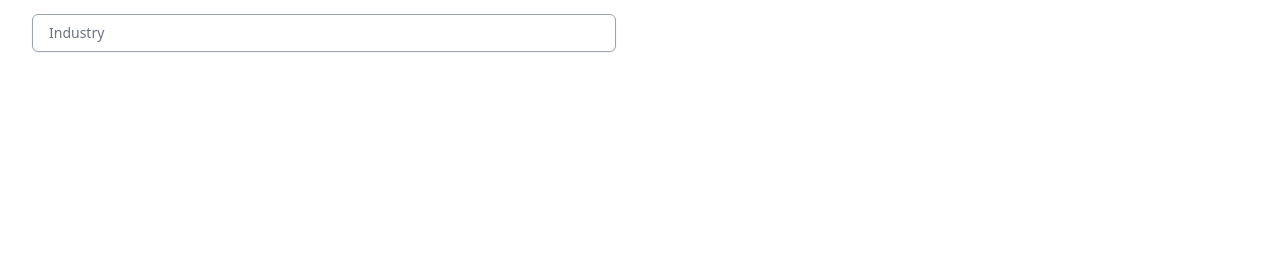
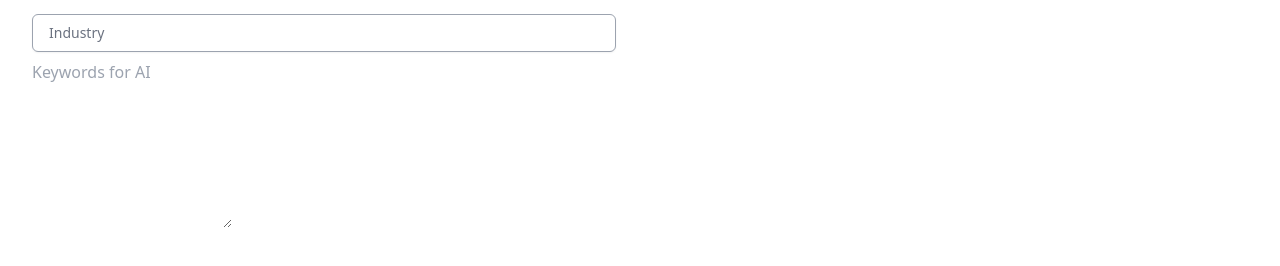
Before and after one commit to emelyn-barrientos/ai-jobbish-descriptions, a Next.js app: page / in a window 1280 px wide. Shown: the part 216-482 px from the top of the page. Built offline with nearby package versions, Linux system fonts and the light colour scheme.

Commit message:
Add textarea tag for keywords

```diff
--- a/src/components/Dashboard.js
+++ b/src/components/Dashboard.js
@@ -48,6 +48,13 @@ export default function Dashboard() {
             <label className="sr-only" htmlFor="keywords">
               Keywords for AI
             </label>
+            <textarea
+              rows={7}
+              name="keywords"
+              placeholder="Keywords for AI"
+              id="keywords"
+              required
+            />
           </div>
         </form>
       </div>
```
